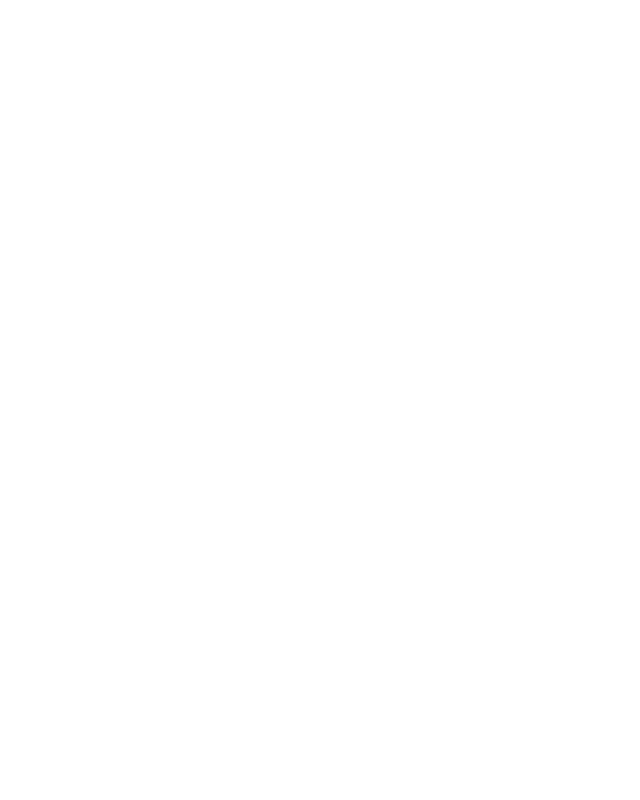
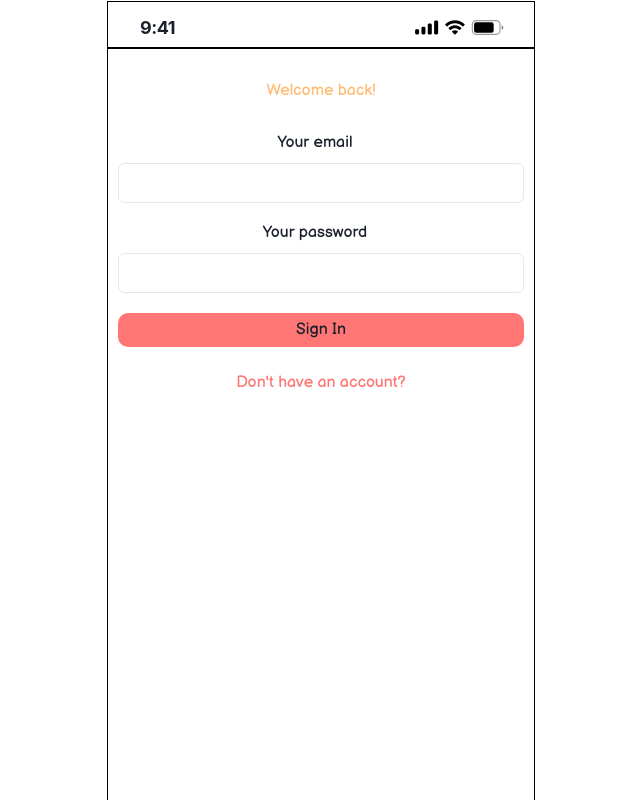
Before and after one commit to Luis-Restrepo98/findy-app, a React (Vite) app: page /login in a window 1280 px wide. Before the commit this address had no page. Shown: the top 800 px of the page, without its empty margins (319-959 px from the left). Built offline with nearby package versions, Linux system fonts and the light colour scheme; a web font is replaced by a local one.

Commit message:
implementando layout publico

```diff
--- /dev/null
+++ b/src/components/layout/LayoutPublic.jsx
@@ -0,0 +1,14 @@
+import React from 'react';
+import StatusBar from '../statusBar/StatusBar';
+import { Outlet } from 'react-router-dom';
+
+const LayoutPublic = () => {
+  return (
+    <>
+      <StatusBar />
+      <Outlet />
+    </>
+  );
+};
+
+export default LayoutPublic;
--- a/src/routes/Router.jsx
+++ b/src/routes/Router.jsx
@@ -12,6 +12,7 @@
 import Prueba from '../pages/prueba/Prueba';
 import StatusBar from '../components/statusBar/StatusBar';
 import Navigation from '../components/navigation/Navigation';
+import LayoutPublic from '../components/layout/LayoutPublic';
 
 export const AppContext = createContext({});
 
@@ -33,9 +34,9 @@
       <ChakraProvider>
         <BrowserRouter>
           <Routes>
-            <Route path='/' element={<Navigation />} />
             {/* <Route path='/' element={<StatusBar />} /> */}
-            {/* <Route
+            <Route element={<LayoutPublic />}>
+              <Route
                 element={
                   <PrivateRoutes isAuthenticate={userLogged.isAuthenticated} />
                 }
@@ -51,7 +52,8 @@
               >
                 <Route path='/login' element={<Login />} />
                 <Route path='/register' element={<Register />} />
-            </Route> */}
+              </Route>
+            </Route>
           </Routes>
         </BrowserRouter>
       </ChakraProvider>
```
Lines whose indentation alone changed are shown as unchanged.
